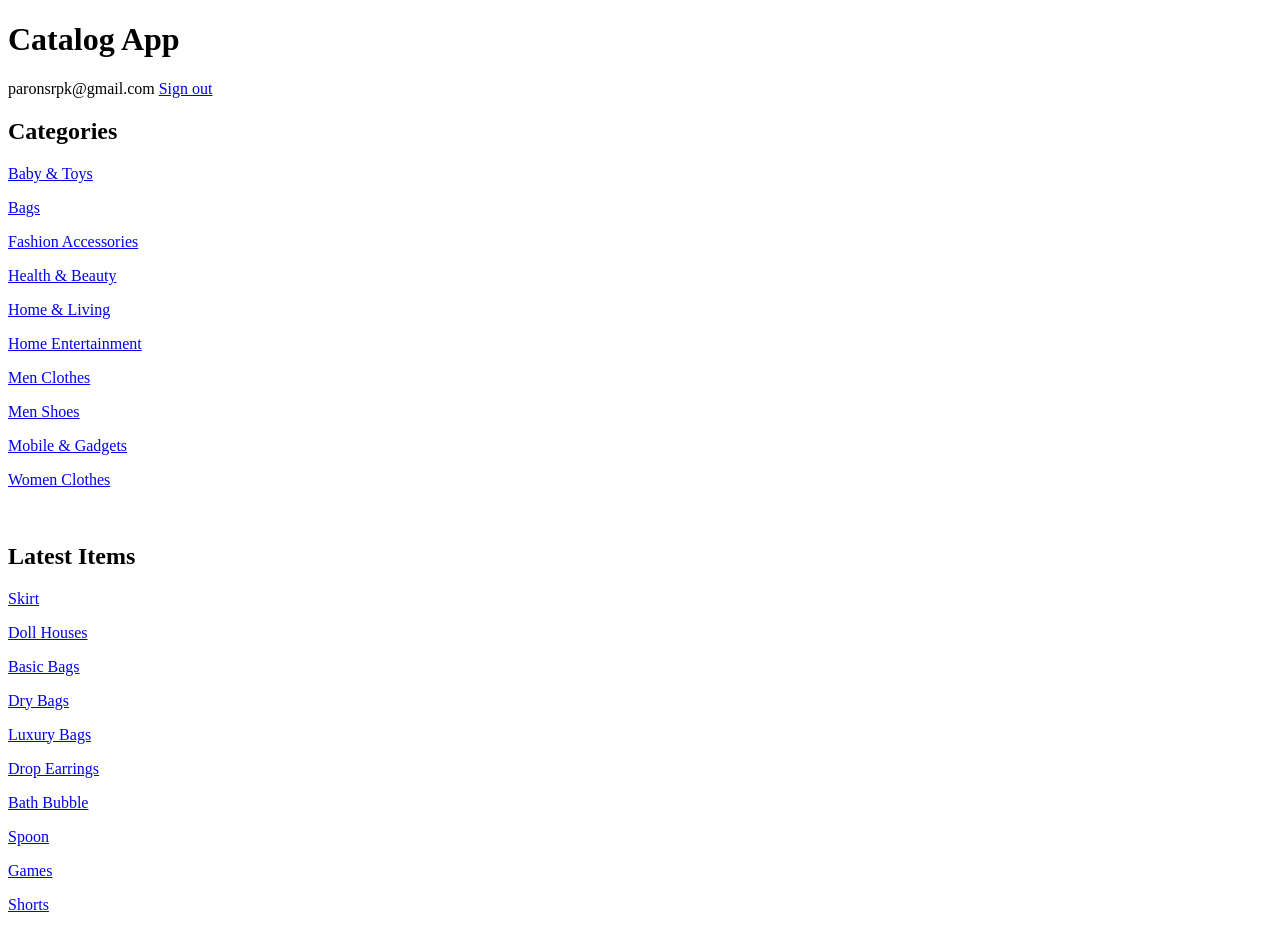
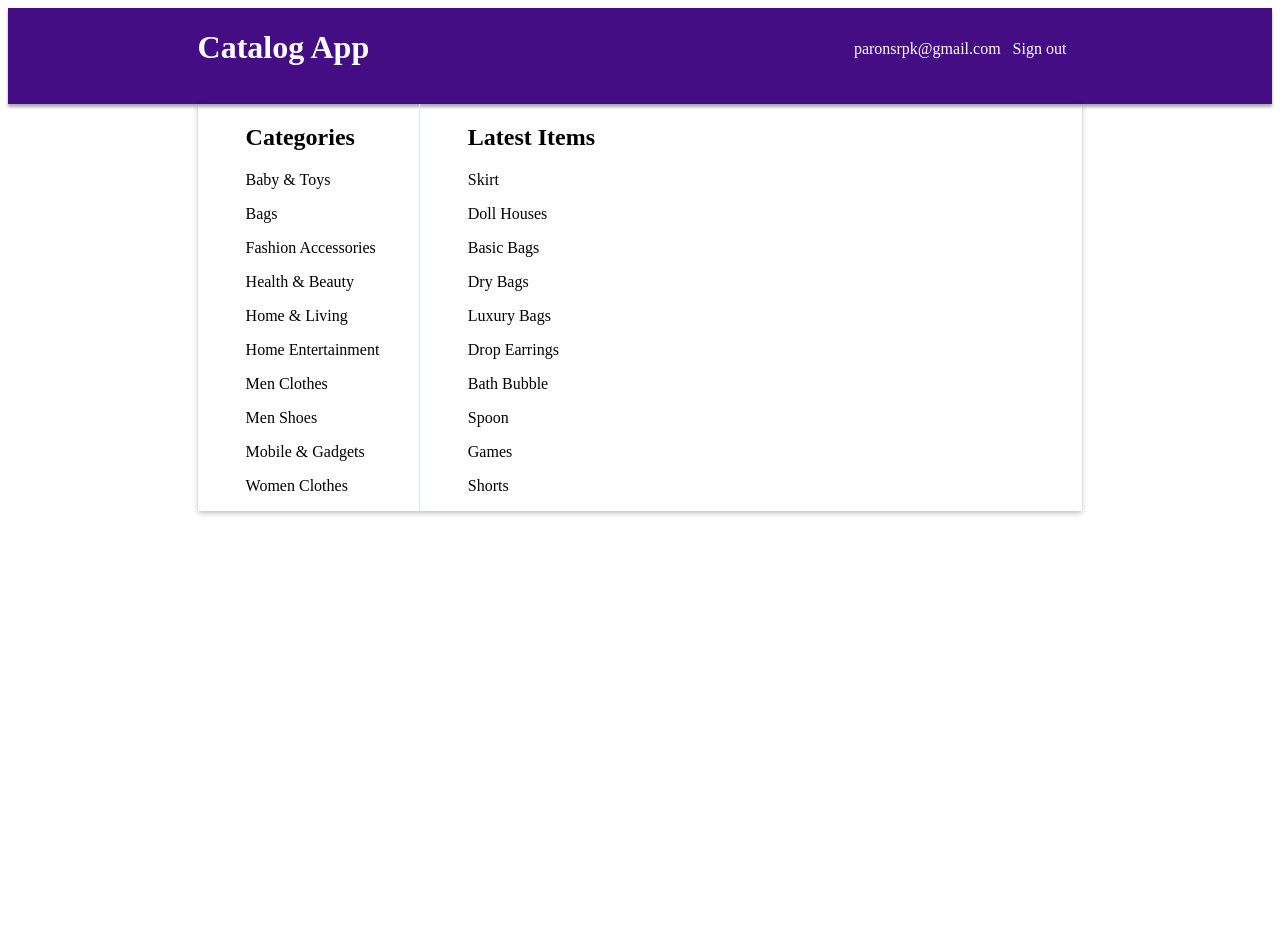
Before and after one commit to paronsrpk/catalog, a Flask app: page / in a window 1280 px wide. After the commit the page ends 515 px from the top, so only its background shows below. Run offline with Flask 2, Linux system fonts and the light colour scheme; a user stored in the database is signed in; data comes from the database, SQL or seed files in the repository; both versions use the stored data as it was after the commit; parts of the project's set-up code (start-up, migrations or seed data) failed here and were passed over.

Commit message:
Add styles to main page

```diff
--- /dev/null
+++ b/static/styles.css
@@ -0,0 +1,92 @@
+
+html {
+    margin: 0;
+    padding: 0;
+    width: 100%;
+    height: 100%;
+    box-sizing: border-box;
+}
+
+body {
+    text-align: center;
+}
+
+a, a:visited {
+    text-decoration: none;
+    color: inherit;
+}
+
+a:hover {
+    text-decoration: underline;
+}
+
+.header {
+    box-shadow: 0px 3px 3px #AAA9AF;
+    min-height: 56px;
+    background: #440d84;
+}
+
+.header__inner {
+  width: 70%;
+  margin-left: auto;
+  margin-right: auto;
+  display: inline-flex;
+  position:relative;
+  color: #ffffff;
+}
+
+.app-name {
+    width:50%;
+    text-align: left;
+}
+
+.login-panel {
+    width:50%;
+    height:4em;
+    margin-top:2em;
+    text-align: right;
+    padding-right: 1em;
+/*    position:absolute;
+    top:50%;
+    height:10em;
+    margin-top:-5em;*/
+}
+
+.content {
+    width: 70%;
+    display: flex;
+    flex-wrap: wrap;
+    box-shadow: 0 2px 5px rgba(0, 0, 0, 0.26);
+    margin-left: auto;
+    margin-right: auto;
+}
+
+.categories-list {
+    width:25%;
+    border-right: 1px solid;
+    border-color: #e3e8ef;
+}
+
+.categories-list p {
+    text-align: left;
+    padding-left: 3em;
+}
+
+.categories-list h2 {
+    text-align: left;
+    padding-left: 2em;
+}
+
+.items-list {
+    width:65%;
+}
+
+.items-list p {
+    text-align: left;
+    padding-left: 3em;
+}
+
+.items-list h2 {
+    text-align: left;
+    padding-left: 2em;
+}
--- a/templates/showlatestitems.html
+++ b/templates/showlatestitems.html
@@ -1,17 +1,27 @@
 <!DOCTYPE html>
 <html>
 	<head>
-		<!-- <link rel=stylesheet type=text/css href="{{url_for('static',filename='styles.css')}}"> -->
+		<link rel=stylesheet type=text/css href="{{url_for('static',filename='styles.css')}}">
 	</head>
 	<body>
+		<div class="header">
+			<div class="header__inner">
+				<div class="app-name">
 					<h1>Catalog App</h1>
+				</div>
+				<div class="login-panel">
 					{% if login_session['email'] %}
-			{{login_session['email']}}
+						{{login_session['email']}}&nbsp&nbsp
 						<a href="{{url_for('disconnect')}}">Sign out</a>
 					{% endif %}
 					{% if not login_session['email'] %}
 						<a href="{{url_for('showLogin')}}">Sign in</a>
 					{% endif %}
+				</div>
+			</div>
+		</div>
+		<div class="content">
+			<div class="categories-list">
 				{% with messages = get_flashed_messages() %}
 					{% if messages %}
 						<ul>
@@ -27,12 +37,15 @@
 					<p><a href="{{url_for('showCategoryItems',category_id=c.id)}}">{{c.name}}</a></p>
 				</div>
 				{% endfor %}
-		</br>
+			</div>
+			<div class="items-list">
 				<h2>Latest Items</h2>
 				{% for i in items %}
 					<div>
 						<p><a href="{{url_for('showItemDetails',category_id=i.category_id, item_id=i.id)}}">{{i.name}}</a></p>
 					</div>
 				{% endfor %}
+			</div>
+		</div>
 	</body>
 </html>
```
Also changed, not shown: catalog.db, 1 other file. Lines whose indentation alone changed are shown as unchanged.
